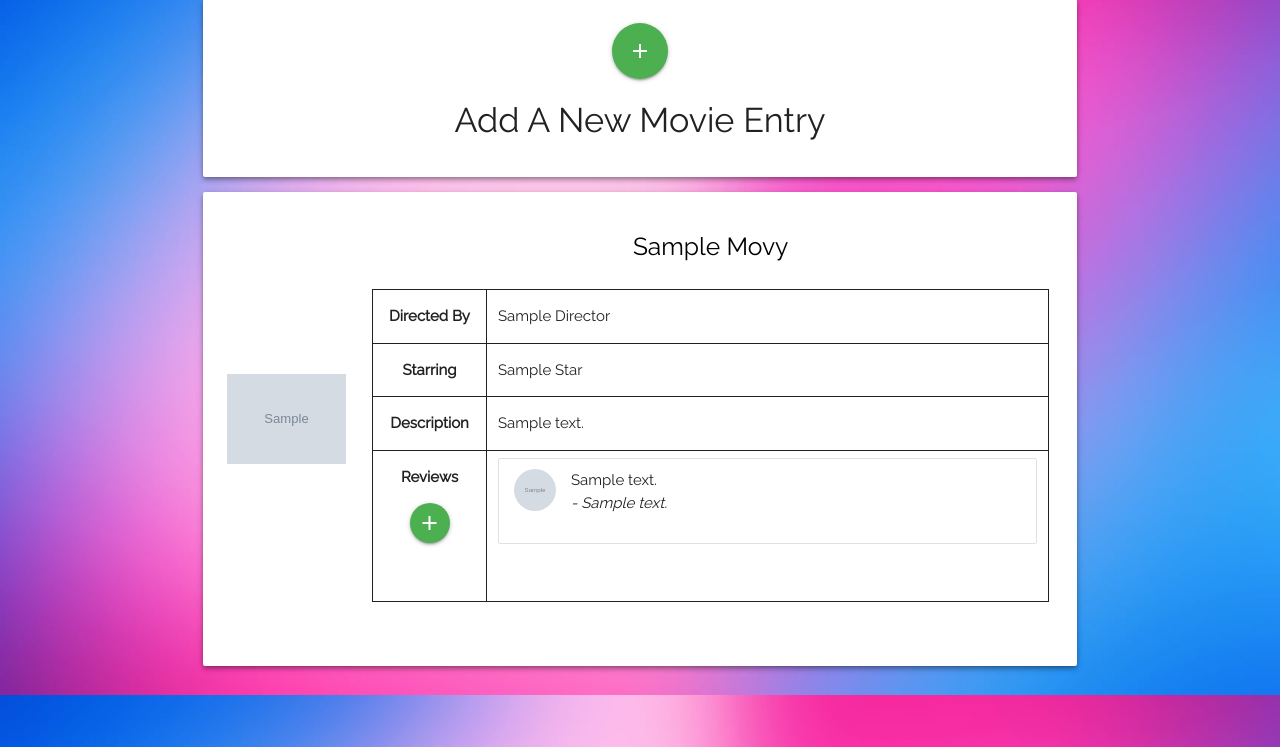
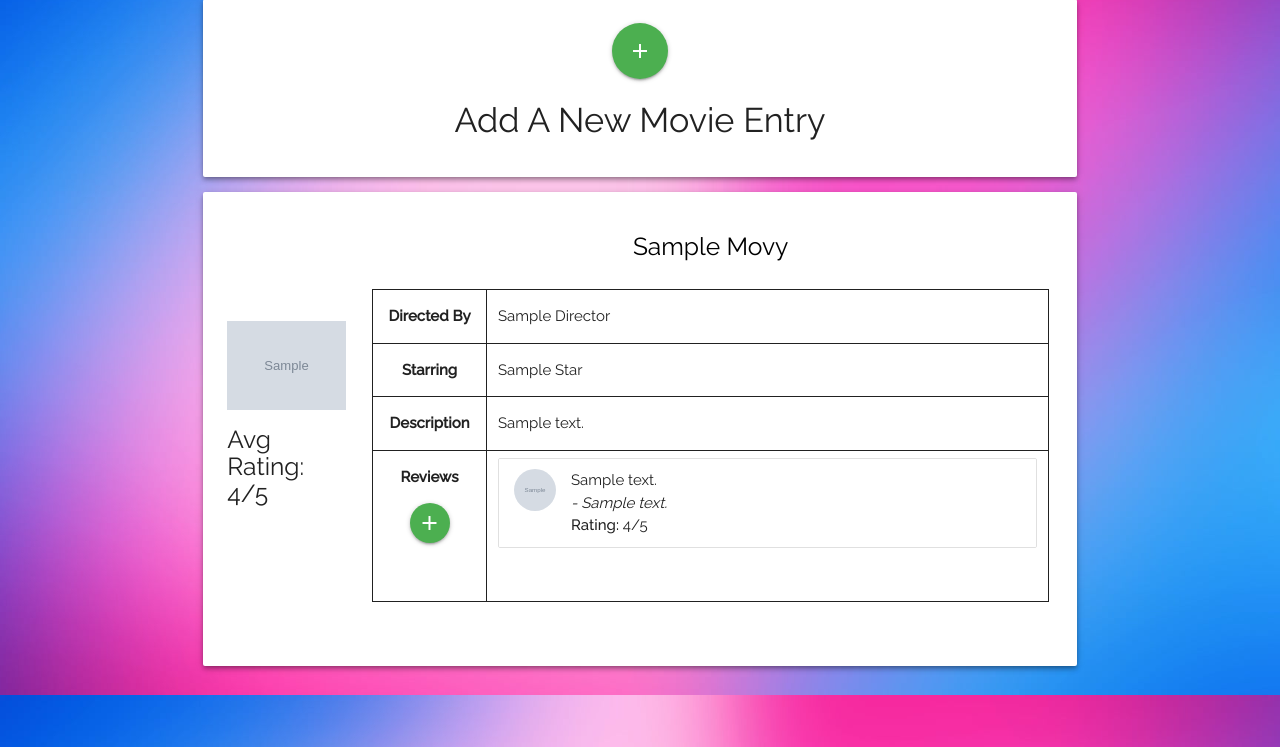
Before and after one commit to Code-Institute-Submissions/-gamefootage-moview-site_NovResub, a Flask app: page / in a window 1280 px wide. Shown: the part 905-1652 px from the top of the page. Run offline with Flask 2, Linux system fonts and the light colour scheme; the visitor is signed in with stand-in values (Sample User, id 1); grey boxes marked "Sample" are stand-in pictures; a database or web service that is not in the repository returns one stand-in record (values such as "Sample title"); parts of the project's set-up code (start-up, migrations or seed data) failed here and were passed over; some libraries are stand-ins or nearby versions.

Commit message:
Add movie rating capability, display average rating

```diff
--- a/main.py
+++ b/main.py
@@ -240,6 +240,8 @@ def add_review(movie_id):
 
 @app.route("/<movie_id>/edit-review", methods=["POST", "GET"])
 def edit_review(movie_id):
+  print(request.form.get("rating"))
+  print(request.form.get("review"))
   if request.method == "POST":
     reviews = mongo.db.movies.find_one({
       "_id": ObjectId(movie_id)
@@ -254,6 +256,8 @@ def edit_review(movie_id):
       return redirect(url_for('get_movies'))
     else:
       reviews[review_index]["review"] = request.form.get("review")
+      reviews[review_index]["rating"] = request.form.get("rating")
+
       result = mongo.db.movies.update_one(
         { "_id": ObjectId(movie_id) },
         { "$set": { "reviews": reviews } }
--- a/static/css/style.css
+++ b/static/css/style.css
@@ -1,5 +1,5 @@
 /* Google Fonts */
-@import url('https://fonts.googleapis.com/css2?family=Nunito&family=Raleway&display=swap');
+@import url('https://fonts.googleapis.com/css2?family=Nunito&family=Raleway:wght@400;500&display=swap');
 
 html {
   background: url("../images/3d-bg.jpg") no-repeat center center fixed;
--- a/static/js/movies.js
+++ b/static/js/movies.js
@@ -3,26 +3,40 @@ $(document).ready(function() {
     const instance = M.Modal.getInstance($("#login-modal"));
     instance.open();
   }
+
+  // StackOverflow rating input
+  // (https://stackoverflow.com/questions/8118266/integrating-css-star-rating-into-an-html-form)
+  $(".rating input:radio").attr("checked", false);
+
+  $('.rating input').click(function () {
+    $(".rating span").removeClass('checked');
+    $(this).parent().addClass('checked');
+  });
 });
 
 $("button[name=edit-movie]").on('click', function() {
   let id = $(this).data('movie-id');
   $("#edit_movie_id").val(id);
   $("#edit_movie").submit();
-})
+});
 
 $("[name=review-btn], [name='edit-review-btn']").on("click", function() {
   $("#movie-review-modal").data("target-id", $(this).data("target-id"));
   $("#movie-review-modal textarea").val($(this).data("review"));
+
+  if (parseInt($(this).data("rating")) > 0 && parseInt($(this).data("rating")) < 6)
+    $("#movie-review-modal input[value=" + $(this).data("rating") + "]").click();
 });
 
 $("#movie-review-modal form").on("submit", function(e) {
   e.preventDefault();
   let review = $("#modal-review").val();
+  let rating = $("#movie-review-modal input:radio:checked").val();
   let targetId = $("#movie-review-modal").data("target-id");
 
   const form = $("#" + targetId);
   form.find("[name=review]").val(review);
+  form.find("[name=rating]").val(rating);
   form.submit();
 });
 
--- a/templates/movies.html
+++ b/templates/movies.html
@@ -41,6 +41,13 @@
 
               <div class="col m2 s12">
                 <img src="{{ movie.cover_image_url }}" alt="{{ movie.title }}" class="responsive-img materialboxed">
+                {% set count = namespace(value=0) %}
+                {% set valid_reviews = namespace(value=0) %}
+                {% for review in movie.reviews %}
+                  {% set count.value = count.value + review.rating|int if review.rating else count.value %}
+                  {% set valid_reviews.value = valid_reviews.value + 1 if review.rating else valid_reviews.value %}
+                {% endfor %}
+                <h5>Avg Rating: {{(count.value / valid_reviews.value)|int if valid_reviews.value > 0 else "?" }}/5</h5>
               </div>
               <div class="col m10 s12 center-align">
                 <div class="row valign-wrapper">
@@ -118,18 +125,22 @@
                                 {{ review.review }} <br>
                                 <em>- {{ review.reviewer }}</em>
                               </p>
+                              <p>
+                                <strong>Rating: </strong> {{ review.rating if review.rating else '?' }}/5
+                              </p>
                               <!-- If user created the review add hidden forms for JS to Python communication -->
                               {% if session["user"] and review.reviewer == session["user"]["username"] %}
                                 <div class="btn-group right">
                                   <form id="{{ movie._id }}-{{ review.reviewer }}-edit" method="POST" action="{{ url_for('edit_review', movie_id=movie._id) }}"
                                         style="display: none;">
                                     <input type="text" name="review" hidden>
+                                    <input type="text" name="rating" hidden>
                                   </form>
                                   <form id="{{ movie._id }}-{{ review.reviewer }}-delete" method="GET" action="{{ url_for('delete_review', movie_id=movie._id) }}"
                                         style="display: none;">
                                     <input type="text" name="review" hidden>
                                   </form>
-                                  <button data-target-id="{{ movie._id }}-{{ review.reviewer }}-edit" data-review="{{ review.review }}"
+                                  <button data-target-id="{{ movie._id }}-{{ review.reviewer }}-edit" data-review="{{ review.review }}" data-rating="{{ review.rating }}"
                                           class="btn btn-small btn-floating waves-effect waves-light modal-trigger" data-target="movie-review-modal" type="button" name="edit-review-btn">
                                     <i class="material-icons">edit</i>
                                   </button>
@@ -183,7 +194,19 @@
   <div id="movie-review-modal" class="modal">
     <form>
       <div class="modal-content">
-        <textarea placeholder="Enter your review" class="materialize-textarea" name="modal-review" id="modal-review" required></textarea>
+          <div class="input-field col s12">
+            <textarea placeholder="Enter your review" class="materialize-textarea" name="modal-review" id="modal-review" required></textarea>
+          </div>
+          <div>
+            <strong>Rating</strong>
+          </div>
+          <div class="rating">
+            <span><input type="radio" name="rating" id="str5" value="5"><label for="str5"></label></span>
+            <span><input type="radio" name="rating" id="str4" value="4"><label for="str4"></label></span>
+            <span><input type="radio" name="rating" id="str3" value="3"><label for="str3"></label></span>
+            <span><input type="radio" name="rating" id="str2" value="2"><label for="str2"></label></span>
+            <span><input type="radio" name="rating" id="str1" value="1"><label for="str1"></label></span>
+          </div>
       </div>
       <div class="modal-footer">
         <a href="#!" class="modal-close waves-effect waves-green btn-flat">Cancel</a>
```
Also changed, not shown: other parts of static/css/style.css (+34 -0 lines).
